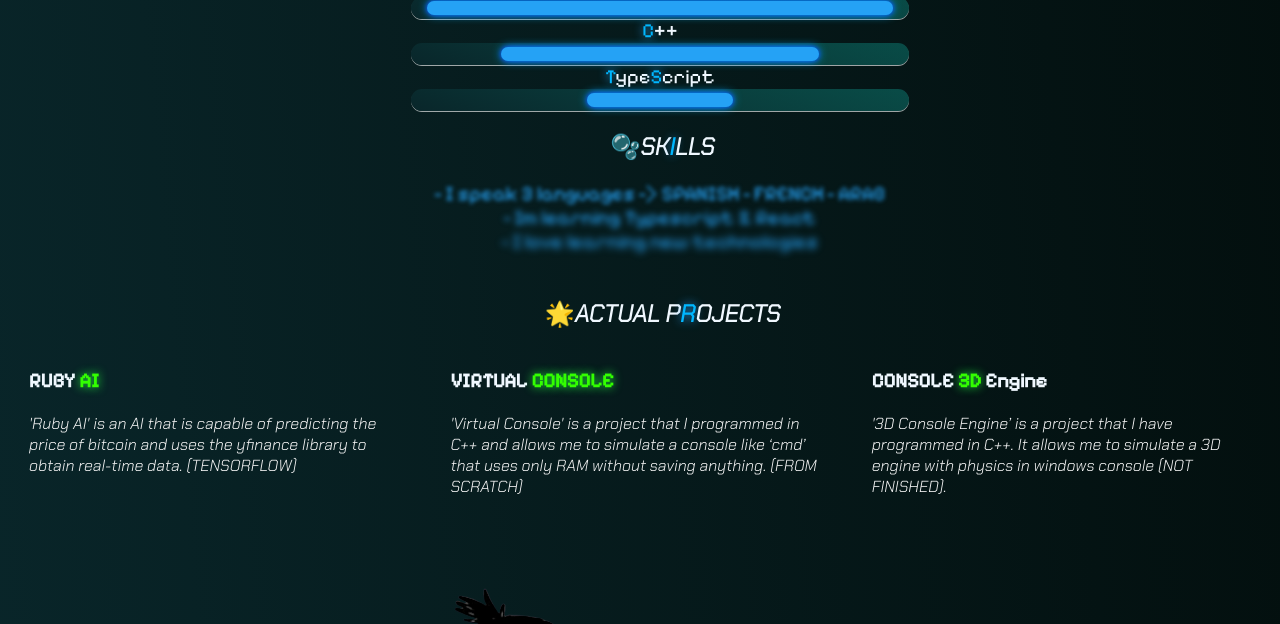
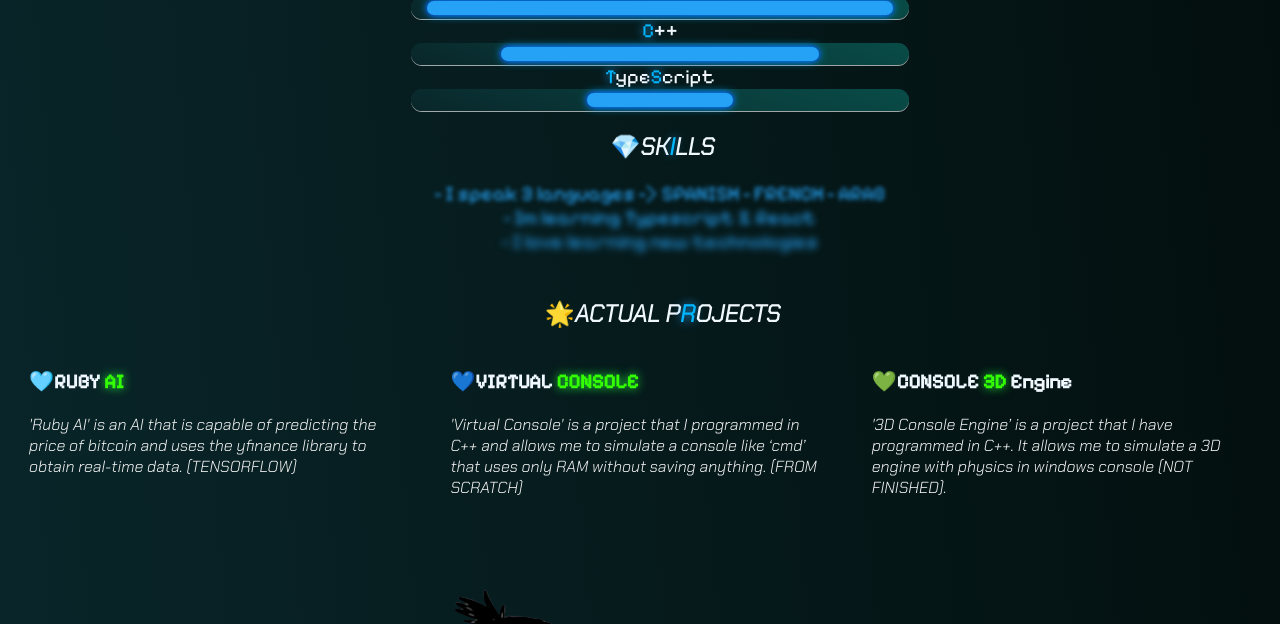
Before and after one commit to AyoubNab/portfolio, a plain HTML site: page index.html in a window 1280 px wide. Shown: the part 112-736 px from the top of the page. Drawn offline with Linux system fonts and the light colour scheme.

Commit message:
Update index.html

```diff
--- a/index.html
+++ b/index.html
@@ -35,7 +35,7 @@
         </div></center>
     </ul>
     <center>
-    <h2 id="competences">🫧SK<span class="effect">I</span>LLS</h2>
+    <h2 id="competences">💎SK<span class="effect">I</span>LLS</h2>
     <ul>
         <div id="comp1">- I speak 3 languages -> SPANISH - FRENCH - ARAB <br>
             <div id="comp2">- Im learning Typescript & React <br>
@@ -48,15 +48,15 @@
         </center>
         <div class="projects">
             <div class="project">
-                <h3 class="languages">RUBY <span class="effect2">AI</span></h3>
+                <h3 class="languages">🩵RUBY <span class="effect2">AI</span></h3>
                 <p class="texte" id="w1">'Ruby AI' is an AI that is capable of predicting the price of bitcoin and uses the yfinance library to obtain real-time data. (TENSORFLOW)</p>
             </div>
             <div class="project">
-                <h3 class="languages">VIRTUAL <span class="effect2">CONSOLE</span></h3>
+                <h3 class="languages">💙VIRTUAL <span class="effect2">CONSOLE</span></h3>
                 <p class="texte" id="w2">'Virtual Console' is a project that I programmed in C++ and allows me to simulate a console like ‘cmd’ that uses only RAM without saving anything. (FROM SCRATCH)</p>
             </div>
             <div class="project">
-                <h3 class="languages">CONSOLE <span class="effect2">3D</span> Engine</h3>
+                <h3 class="languages">💚CONSOLE <span class="effect2">3D</span> Engine</h3>
                 <p class="texte" id="w3">'3D Console Engine’ is a project that I have programmed in C++. It allows me to simulate a 3D engine with physics in windows console (NOT FINISHED).</p>
             </div>
         </div>
```
